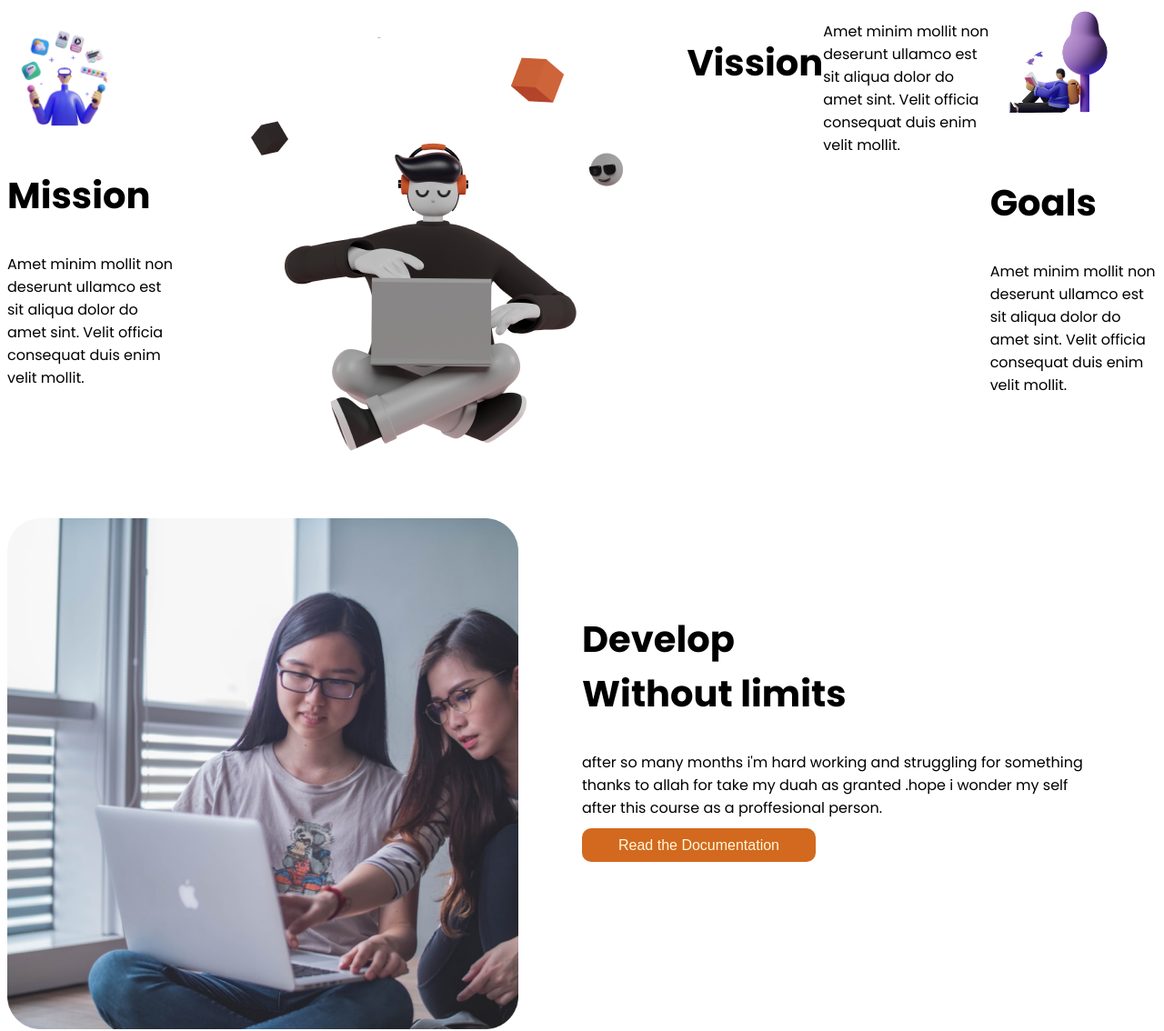
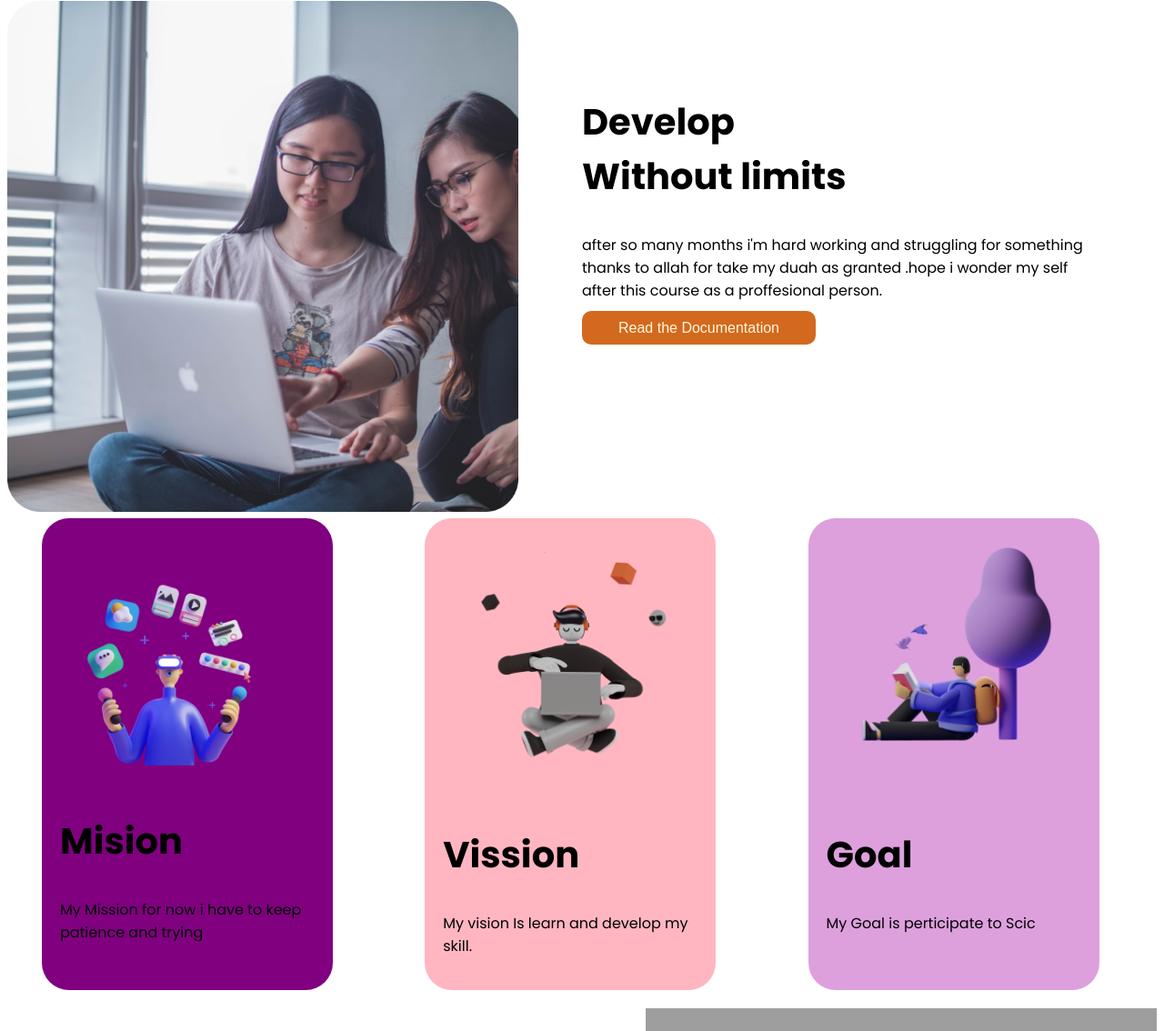
Before and after one commit to mehedinur/first-personal-assignment, a plain HTML site: page index.html in a window 1280 px wide. Shown: the part 567-1701 px from the top of the page at 91% size. Drawn offline with Linux system fonts and the light colour scheme; grey boxes are pictures that could not be loaded.

```diff
--- a/index.html
+++ b/index.html
@@ -22,11 +22,11 @@
 <body>
     <section class="flexible-container">
         <div class="half-width ">
-            <h1>Stay Focused on</h1>
-            <h1 class="color-change">Mission 2022</h1>
-            <p>I'm Mehedi Hasan Nur from Madaripur.<br>I have completed, <br> my diploma graduation from <br>
-                shariatpur
-                Polytechnic Institute <br> Now i'm a student of Daffodil International Univarsity <br>Here i'm
+            <div id="shadow">
+                <h1>Stay Focused on</h1>
+                <h1 class="color-change">Mission 2022</h1>
+            </div>
+            <p>I'm Mehedi Hasan Nur from Madaripur Now i'm a student of Daffodil International Univarsity Here i'm
                 studies
                 in Bachelor of Science <br> in CSE</p>
             <a class="link-button" href="https://github.com/mehedinur/first-personal-assignment" target="_blank">Explore
@@ -38,31 +38,7 @@
 
     <h1 class="middle-text">My Mission <span class="color-change">2022</span></h1>
 
-    <section class="third-one">
-        <div class="third-one">
-            <img src="images/illustrators/illustrator-1.png" alt="a mission illustrator">
-            <h2>Mission</h2>
-            <p>Amet minim mollit non deserunt
-                ullamco est sit aliqua dolor do amet
-                sint. Velit officia consequat duis enim
-                velit mollit.</p>
-        </div class="third-one">
-        <img src="images/illustrators/illustrator-2.png" alt="illustrator no two">
-        <h2>Vission</h2>
-        <p>Amet minim mollit non deserunt
-            ullamco est sit aliqua dolor do amet
-            sint. Velit officia consequat duis enim
-            velit mollit.</p>
-        </div>
-        <div class="third-one">
-            <img src="images/illustrators/illustrator-3.png" alt="illustrator no three">
-            <h2>Goals</h2>
-            <p>Amet minim mollit non deserunt
-                ullamco est sit aliqua dolor do amet
-                sint. Velit officia consequat duis enim
-                velit mollit.</p>
-        </div>
-    </section>
+
 
     <section class="flexible-container">
         <div class="half-width">
@@ -80,13 +56,31 @@
 
     </section>
 
+    <section class="third-one">
+        <div class="flexible-container">
+            <div class="Mission">
+                <img src="images/illustrators/illustrator-1.png" alt="">
+                <h2> Mision </h2>
+                <p>My Mission for now i have to keep patience and trying</p>
+            </div>
+            <div class="vision">
+                <img src="images/illustrators/illustrator-2.png" alt="">
+                <h2>Vission</h2>
+                <p> My vision Is learn and develop my skill.</p>
+            </div>
+            <div class="Goal">
+                <img src="images/illustrators/illustrator-3.png" alt="">
+                <h2>Goal</h2>
+                <p>My Goal is perticipate to Scic</p>
+            </div>
+    </section>
+
     <section class="flexible-container">
 
         <div class="half-width side-gaph">
             <h2>Know our <br> Global Community</h2>
-            <p>after so many months i'm hard working and struggling for something thanks to allah for take my duah
-                as
-                granted .hope i wonder my self after this course as a proffesional person.</p>
+            <p>You Know the global market value of Developer.So We have to earn more knowledge that could be help us to
+                build opportinities and it will be get us a new level.we'll compit in market place.</p>
         </div>
         <div class="half-width project">
             <img src="images/pictures/project.png" alt="">
--- a/style.css
+++ b/style.css
@@ -3,15 +3,11 @@
 
     }
 
+h1{
+    font-family: 'serif';
 }
 
-h1{
-   font-size: 50px;
-   font-family: 'DM Serif Display', serif;
-}
-.middle-text{
-    text-align: center;
-}
+
 h2{
     font-size: 40px;
 
@@ -23,7 +19,15 @@
 .color-change{
     color: chocolate;
 }
+#shadow{
+    border-left: 3px solid;
+    border-color: chocolate;
+    border-image-slice: 1;
+}
 
+.middle-text{
+    text-align: center;
+}
 .flexible-container{
     display: flex;
 
@@ -36,6 +40,7 @@
     width: 100%;
 
 }
+
 
 
 .link-button{
@@ -58,7 +63,39 @@
 }
 
 .third-one img{
-    width: 80%;
+    width: 100%;
+}
+.Mission{
+    width: 33.33%;
+    height: auto;
+    margin-left: 3%;
+    margin-right: 5%;
+    margin-bottom: 20px;
+    padding: 20px;
+    border-radius: 30px;
+    background-color: purple;
+}
+
+.vision{
+    width: 33.33%;
+    height: auto;
+    margin-left: 3%;
+    margin-right: 5%;
+    margin-bottom: 20px;
+    padding: 20px;
+    border-radius: 30px;
+    background-color: lightpink;
+}
+
+.Goal{
+    width: 33.33%;
+    height: auto;
+    margin-left: 3%;
+    margin-right: 5%;
+    margin-bottom: 20px;
+    padding: 20px;
+    border-radius: 30px;
+    background-color: plum;
 }
 
 .side-gaph{
```
